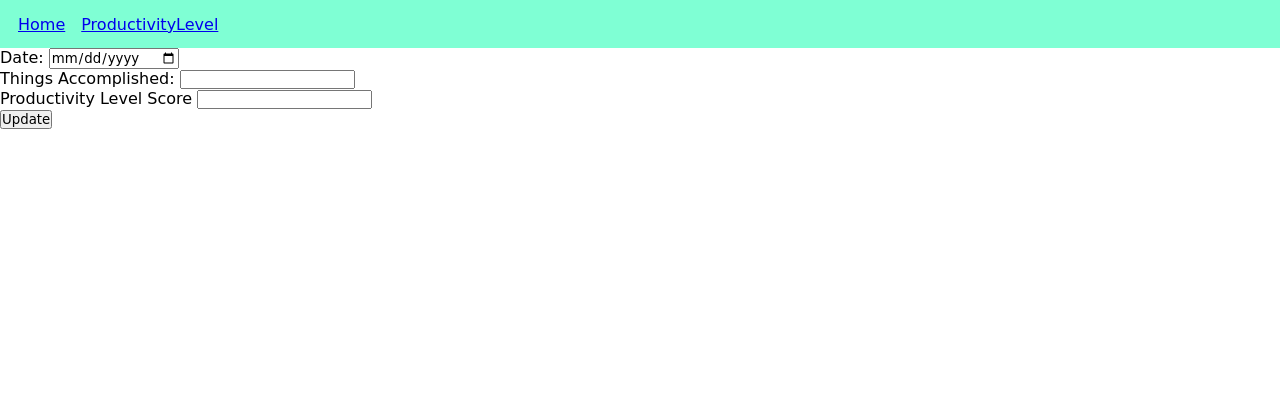
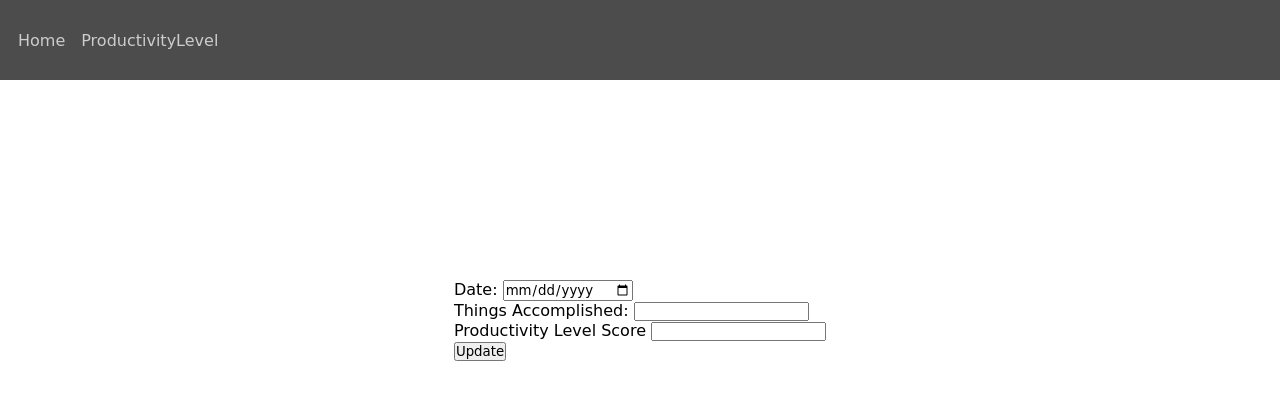
Before and after one commit to NjeriMuchiri/DayTracker, a Django app: page /activities/home/ in a window 1280 px wide. Shown: the top 400 px of the page. Run offline with Django 4.2, Linux system fonts and the light colour scheme.

```diff
--- /dev/null
+++ b/activities/static/index.css
@@ -0,0 +1,14 @@
+*
+{
+    padding: 0;
+    margin: 0;
+    box-sizing: border-box;
+}
+.Recorder_base
+{
+    display: flex;
+    justify-content: center;
+    align-items: center;
+    flex-wrap: wrap;
+    margin-top: 200px;
+}
--- a/activities/templates/activities/index.html
+++ b/activities/templates/activities/index.html
@@ -1,5 +1,5 @@
 {% extends 'base.html' %}
-
+{% load static %}
 {% block content %}
 <!DOCTYPE html>
 <html lang="en">
@@ -7,6 +7,7 @@
     <meta charset="UTF-8">
     <meta name="viewport" content="width=device-width, initial-scale=1.0">
     <title>DayTracker</title>
+    <link rel="stylesheet" href="{% static 'index.css' %}">
 </head>
 <body>
     <section class="Recorder_base">
--- a/activities/views.py
+++ b/activities/views.py
@@ -11,6 +11,7 @@ def homeIndex(request):
         list_of_things = request.POST.get('list_of_things')
         productivity_range = request.POST.get('productivity_range')
         DaysActivities.objects.create(date=date,list_of_things=list_of_things,productivity_range=productivity_range)
+
     return render(request, 'activities/index.html')
 
 def graph_representation(request):
--- a/static/navigation.css
+++ b/static/navigation.css
@@ -11,9 +11,9 @@
     justify-content: space-between;
     align-items: center;
     padding: 0px 10px;
-    background-color: aquamarine;
+    background: rgba(0,0,0,0.7);
     color: white;
-    height: 6vh;
+    height: 10vh;
 }
 .navigation .links
 {
@@ -24,3 +24,8 @@
     padding: 8px;
     list-style-type: none;
 }
+.navigation .links li a
+{
+    color: #CCCCCC;
+    text-decoration: none;
+}
```
Also changed, not shown: activities/static/images/lib3.jpeg (added).
